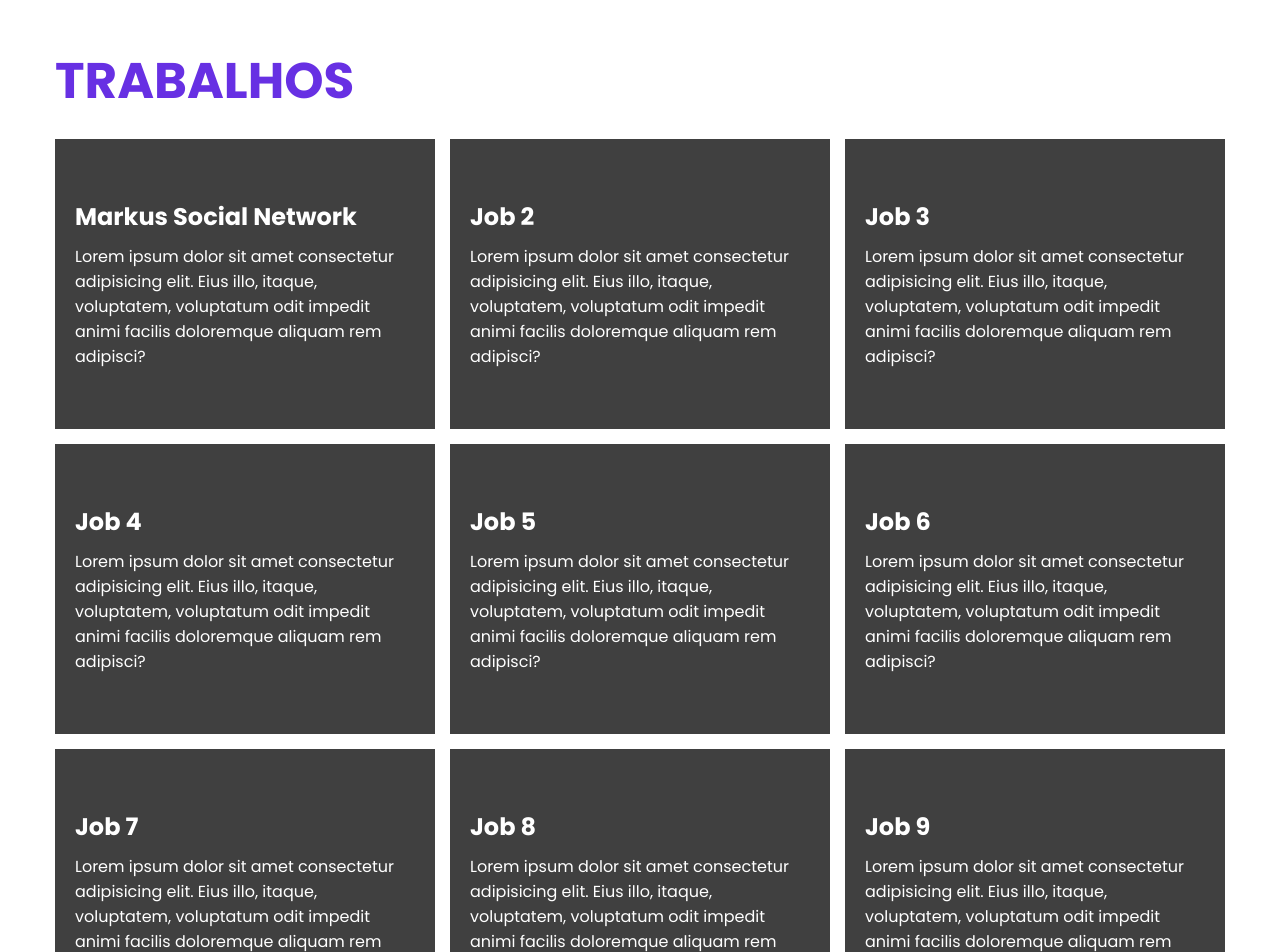
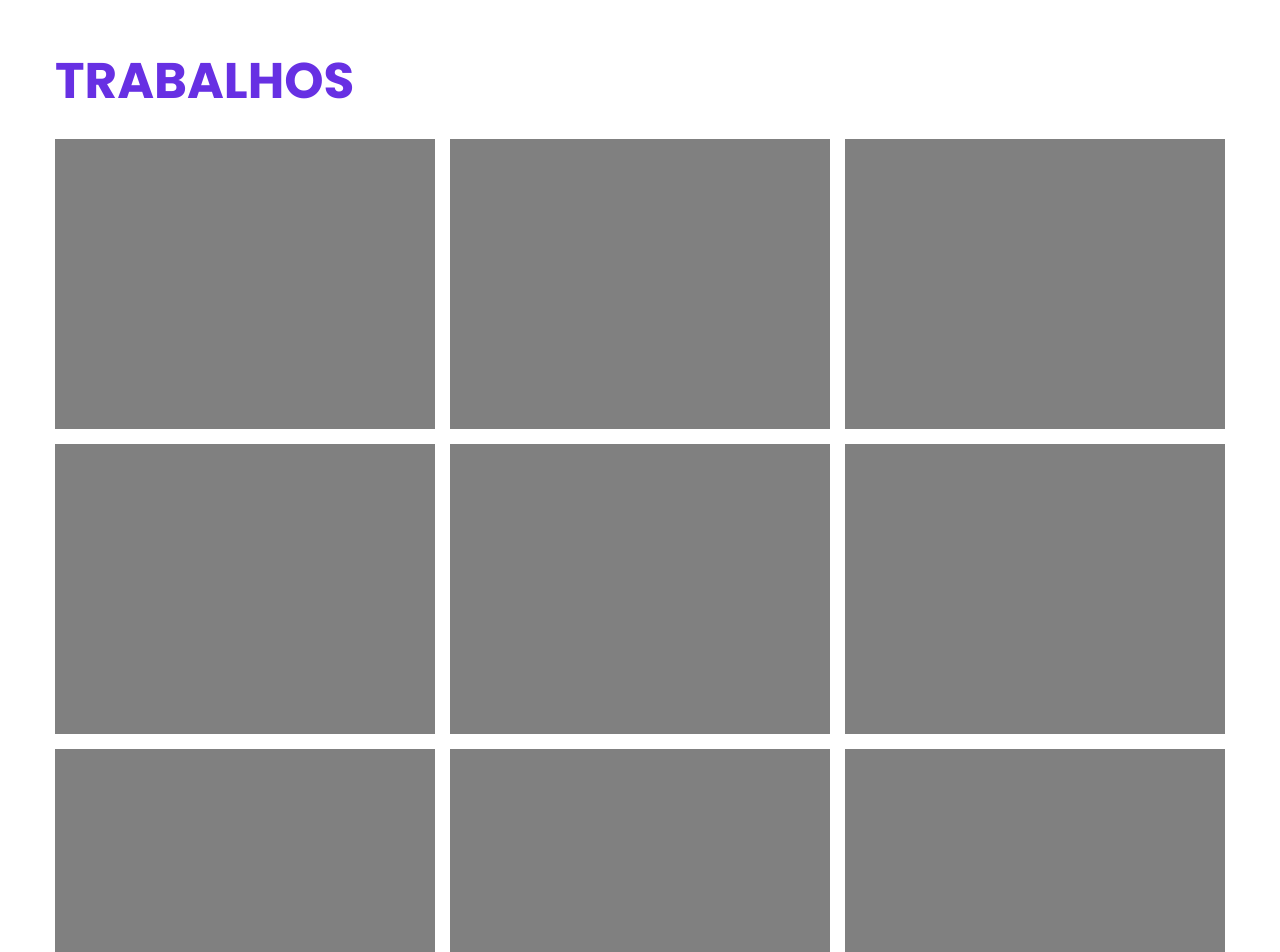
Before and after one commit to marcolucianodev/my-portfolio, a React (Vite) app: page / in a window 1280 px wide. Shown: the part 1420-2372 px from the top of the page. Built offline with nearby package versions, Linux system fonts and the light colour scheme.

Commit message:
Create works hover box

```diff
--- a/src/components/About/index.tsx
+++ b/src/components/About/index.tsx
@@ -1,9 +1,6 @@
-import { MainSection, WrapContent } from "../WrapContent/styles";
+import { MainSection } from "../WrapContent/styles";
 import { AboutContent, AboutImage, AboutText, SectionTitle, SkillSet } from "./styles";
 import ImageAbout from "../../assets/images/marco-luciano-image2.png";
-import { SocialMediaContainer, SocialMediaItem } from "../SocialMedia/styles";
-// import { LeakedButton } from "../../components/Button/styles";
-import { Link } from "react-router-dom";
 
 import { FaAngleRight } from "react-icons/fa";
 
--- a/src/components/Button/styles.ts
+++ b/src/components/Button/styles.ts
@@ -12,4 +12,4 @@ export const Button = styled.button<ButtonProps>`
     font-size: var(--main-font);
     color: #FFF;
     cursor: pointer;
-`
+`;
--- a/src/components/Works/index.tsx
+++ b/src/components/Works/index.tsx
@@ -1,7 +1,6 @@
-import { SocialMediaContainer, SocialMediaItem } from "../SocialMedia/styles";
-import { MainSection, WrapContent } from "../WrapContent/styles";
+import { MainSection } from "../WrapContent/styles";
 import { SectionTitle } from "../About/styles";
-import { BackToTop, WorkInfo, WorksContent, WorksItem } from "./styles";
+import { BackToTop, WorksContent, WorksItem } from "./styles";
 
 import { FaAngleUp } from "react-icons/fa";
 
@@ -12,58 +11,58 @@ const Works = () => {
                 <SectionTitle>Trabalhos</SectionTitle>
                 <WorksContent>
                     <WorksItem>
-                        <WorkInfo>
+                        <div className="work-info">
                             <h2 className="job-title">Markus Social Network</h2>
                             <p className="job-desciption">Lorem ipsum dolor sit amet consectetur adipisicing elit. Eius illo, itaque, voluptatem, voluptatum odit impedit animi facilis doloremque aliquam rem adipisci?</p>
-                        </WorkInfo>
+                        </div>
                     </WorksItem>
                     <WorksItem>
-                        <WorkInfo>
+                        <div className="work-info">
                             <h2 className="job-title">Job 2</h2>
                             <p className="job-desciption">Lorem ipsum dolor sit amet consectetur adipisicing elit. Eius illo, itaque, voluptatem, voluptatum odit impedit animi facilis doloremque aliquam rem adipisci?</p>
-                        </WorkInfo>
+                        </div>
                     </WorksItem>
                     <WorksItem>
-                        <WorkInfo>
+                        <div className="work-info">
                             <h2 className="job-title">Job 3</h2>
                             <p className="job-desciption">Lorem ipsum dolor sit amet consectetur adipisicing elit. Eius illo, itaque, voluptatem, voluptatum odit impedit animi facilis doloremque aliquam rem adipisci?</p>
-                        </WorkInfo>
+                        </div>
                     </WorksItem>
                     <WorksItem>
-                        <WorkInfo>
+                        <div className="work-info">
                             <h2 className="job-title">Job 4</h2>
                             <p className="job-desciption">Lorem ipsum dolor sit amet consectetur adipisicing elit. Eius illo, itaque, voluptatem, voluptatum odit impedit animi facilis doloremque aliquam rem adipisci?</p>
-                        </WorkInfo>
+                        </div>
                     </WorksItem>
                     <WorksItem>
-                        <WorkInfo>
+                        <div className="work-info">
                             <h2 className="job-title">Job 5</h2>
                             <p className="job-desciption">Lorem ipsum dolor sit amet consectetur adipisicing elit. Eius illo, itaque, voluptatem, voluptatum odit impedit animi facilis doloremque aliquam rem adipisci?</p>
-                        </WorkInfo>
+                        </div>
                     </WorksItem>
                     <WorksItem>
-                        <WorkInfo>
+                        <div className="work-info">
                             <h2 className="job-title">Job 6</h2>
                             <p className="job-desciption">Lorem ipsum dolor sit amet consectetur adipisicing elit. Eius illo, itaque, voluptatem, voluptatum odit impedit animi facilis doloremque aliquam rem adipisci?</p>
-                        </WorkInfo>
+                        </div>
                     </WorksItem>
                     <WorksItem>
-                        <WorkInfo>
+                        <div className="work-info">
                             <h2 className="job-title">Job 7</h2>
                             <p className="job-desciption">Lorem ipsum dolor sit amet consectetur adipisicing elit. Eius illo, itaque, voluptatem, voluptatum odit impedit animi facilis doloremque aliquam rem adipisci?</p>
-                        </WorkInfo>
+                        </div>
                     </WorksItem>
                     <WorksItem>
-                        <WorkInfo>
+                        <div className="work-info">
                             <h2 className="job-title">Job 8</h2>
                             <p className="job-desciption">Lorem ipsum dolor sit amet consectetur adipisicing elit. Eius illo, itaque, voluptatem, voluptatum odit impedit animi facilis doloremque aliquam rem adipisci?</p>
-                        </WorkInfo>
+                        </div>
                     </WorksItem>
                     <WorksItem>
-                        <WorkInfo>
+                        <div className="work-info">
                             <h2 className="job-title">Job 9</h2>
                             <p className="job-desciption">Lorem ipsum dolor sit amet consectetur adipisicing elit. Eius illo, itaque, voluptatem, voluptatum odit impedit animi facilis doloremque aliquam rem adipisci?</p>
-                        </WorkInfo>
+                        </div>
                     </WorksItem>
                 </WorksContent>
                 <BackToTop>
--- a/src/components/Works/styles.ts
+++ b/src/components/Works/styles.ts
@@ -11,12 +11,12 @@ export const WorksItem = styled.article`
     height: 29rem;
     background-color: gray;
     position: relative;
-`;
 
-export const WorkInfo = styled.div`
-    background-color: rgba(0,0,0,0.5);
+    .work-info {
         width: inherit;
         height: inherit;
+        opacity: 0;
+        transition: all 0.3s;
         position: absolute;
         top: 0;
         left: 0;
@@ -25,11 +25,19 @@ export const WorkInfo = styled.div`
         flex-direction: column;
         justify-content: center;
         align-items: flex-start;
-    color: #FFF ;
         padding: 2rem;
         gap: 1rem;
+    }
+
+    :hover .work-info {
+        background-color: rgba(0,0,0,0.5);
+        width: inherit;
+        height: inherit;
+        color: #FFF;
         cursor: pointer;
         transition: all 0.3s;
+        opacity: 1;
+    }
 `;
 
 export const BackToTop = styled.div`
```
Also changed, not shown: src/assets/images/img-teste/teste-port-image.jpg (added). Lines whose indentation alone changed are shown as unchanged.
